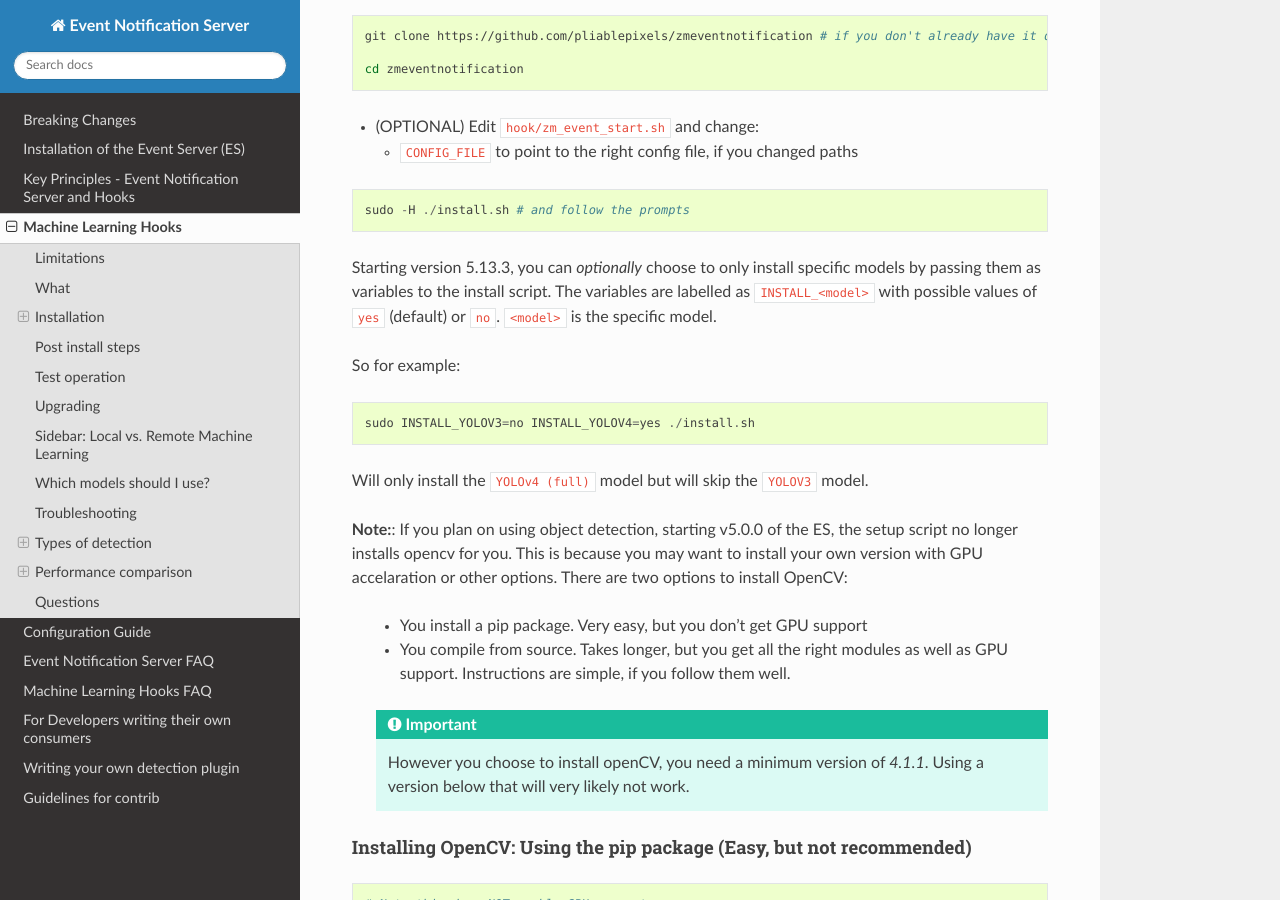
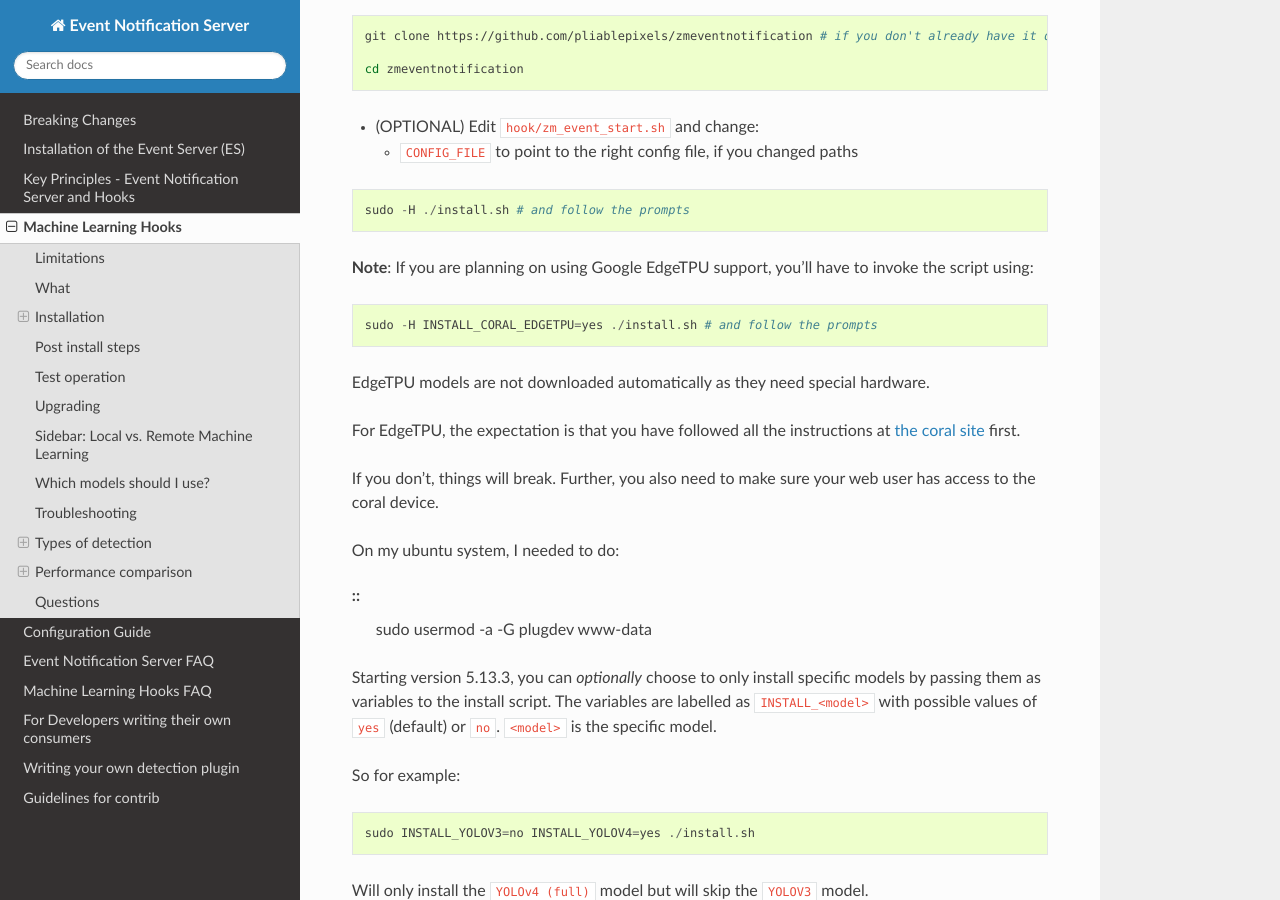
Before and after one commit to ZoneMinder/zmeventnotification, a Sphinx documentation site: the page built from docs/guides/hooks.rst, in a window 1280 px wide and 900 px high, scrolled down 1000 px. Built offline with Sphinx 7.4.7 and the Read the Docs theme 2.0.0, drawn with Linux system fonts in a browser that asks for light colours; some of the changed text lies outside the part shown.

```diff
--- a/docs/guides/hooks.rst
+++ b/docs/guides/hooks.rst
@@ -58,7 +58,27 @@
 
 ::
 
-    sudo -H ./install.sh # and follow the prompts
+   sudo -H ./install.sh # and follow the prompts
+
+**Note**: If you are planning on using Google EdgeTPU support,
+you'll have to invoke the script using:
+
+::
+
+   sudo -H INSTALL_CORAL_EDGETPU=yes ./install.sh # and follow the prompts
+
+EdgeTPU models are not downloaded automatically as they need special hardware.
+
+For EdgeTPU, the expectation is  that you have followed all the instructions
+at `the coral site <https://coral.ai/docs/accelerator/get-started/>`__ first.
+
+If you don't, things will break. Further, you also need to make sure your
+web user has access to the coral device.
+
+On my ubuntu system, I needed to do:
+
+::
+   sudo usermod -a -G plugdev www-data
 
 
 .. _install_specific_models:
@@ -208,6 +228,9 @@
 Which models should I use?
 ~~~~~~~~~~~~~~~~~~~~~~~~~~~~~~
 
+
+- Starting 5.16, Google Coral Edge TPU is supported. See install instructions above.
+
 -  Starting 5.15.6, you have the option of using YoloV3 or YoloV4. V3 is the original one
    while V4 is an optimized version by Alexey. See `here <https://github.com/AlexeyAB/darknet>`__.
    V4 is faster, and is supposed to be more accurate but YMMV. Note that you need a version GREATER than 4.3
@@ -278,8 +299,8 @@
 
 Example:
 
-``detection_sequence=object,hog,face`` will run full Yolo, then HOG, then face
-recognition.
+``detection_sequence=object,face,alpr`` will run full Yolo, then face
+recognition and finally alpr
 
 Note that you can change ``detecton_sequence`` on a per monitor basis too. Read the
 comments in ``objectconfig.ini``
```
Also changed, not shown: other parts of docs/guides/hooks.rst (+2 -4 lines).
